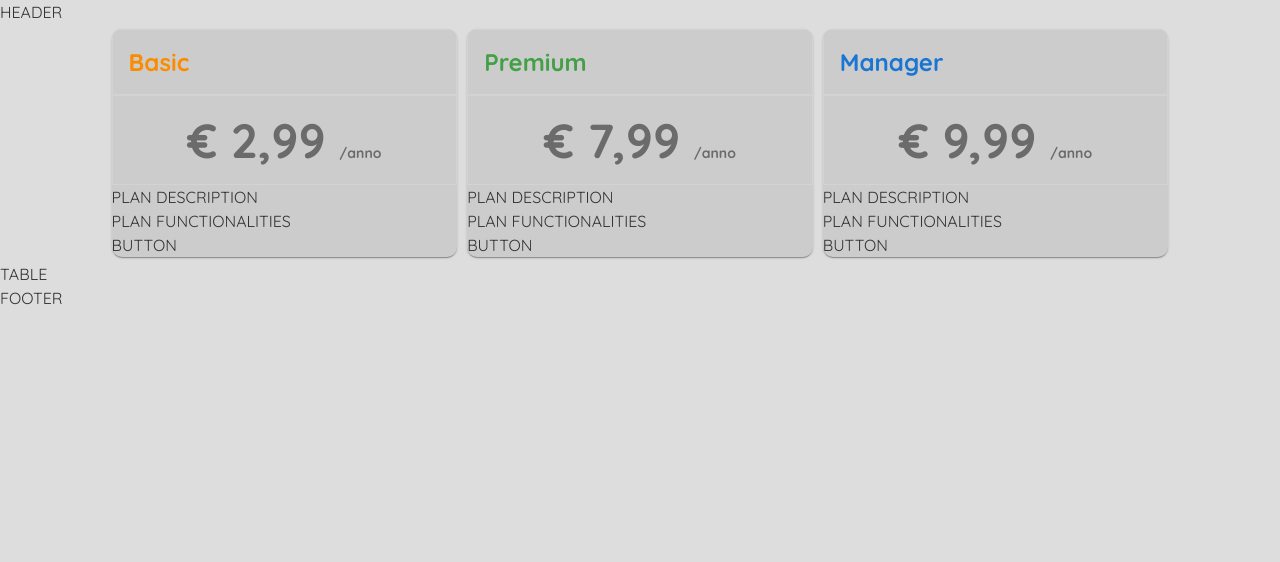
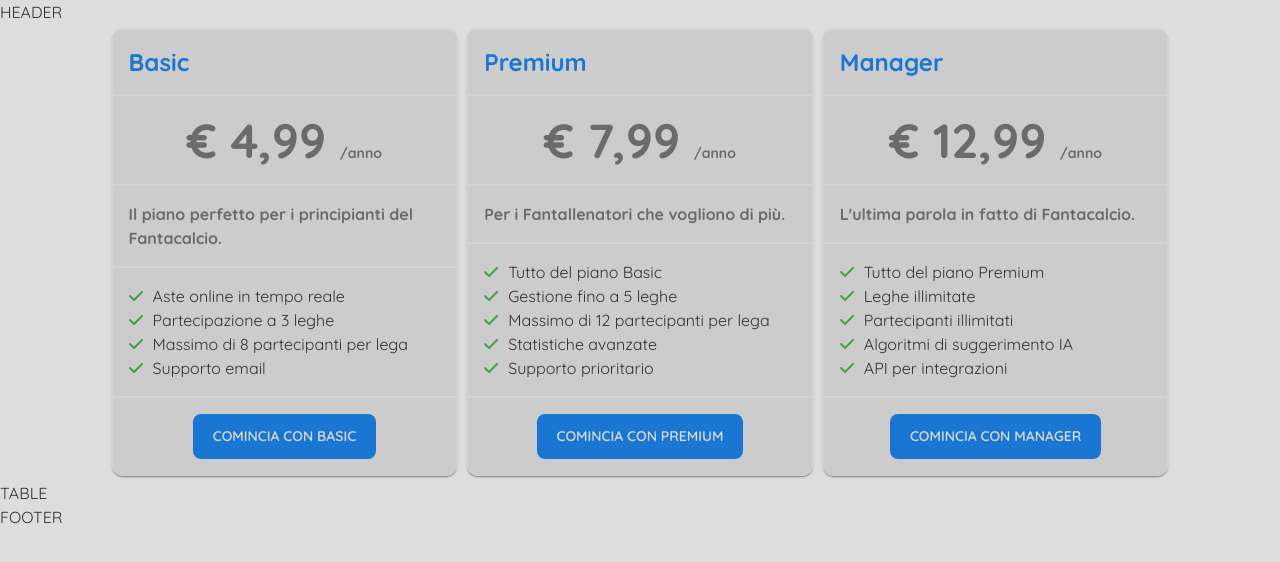
Before and after one commit to danielecomandini/astawar, a React (Vite) app: page /subscription in a window 1280 px wide. Shown: the top 562 px of the page. Built offline with nearby package versions, Linux system fonts and the light colour scheme.

Commit message:
All Cards defined

```diff
--- a/src/UI/elements/buttons/AWButton.jsx
+++ b/src/UI/elements/buttons/AWButton.jsx
@@ -8,7 +8,7 @@ const AWButton = ({ children, ...props }) => {
       }}
       {...props}
     >
-      TESTO QUI
+      {children}
     </Button>
   );
 };
--- a/src/pages/subscriptions/components/card/AstaWarSubscriptionPlanCard.jsx
+++ b/src/pages/subscriptions/components/card/AstaWarSubscriptionPlanCard.jsx
@@ -1,6 +1,9 @@
 import { Card } from "@mui/material";
 import PlanName from "./PlanName";
 import PlanPrice from "./PlanPrice";
+import PlanDescription from "./PlanDescription";
+import PlanFunctionalities from "./PlanFunctionalities";
+import PlanButton from "./PlanButton";
 
 const AstaWarSubscriptionPlanCard = ({plan}) => {
   return (
@@ -12,9 +15,9 @@ const AstaWarSubscriptionPlanCard = ({plan}) => {
     >
       <PlanName plan={plan} />
       <PlanPrice plan={plan} />
-      <div>PLAN DESCRIPTION</div>
-      <div>PLAN FUNCTIONALITIES</div>
-      <div>BUTTON</div>
+      <PlanDescription plan={plan} />
+      <PlanFunctionalities plan={plan} />
+      <PlanButton plan={plan} />
     </Card>
   );
 };
--- /dev/null
+++ b/src/pages/subscriptions/components/card/PlanButton.jsx
@@ -0,0 +1,28 @@
+import { Box } from "@mui/material";
+import AWButton from "../../../../UI/elements/buttons/AWButton";
+import { AW_COLORS } from "../../../../UI/themes/AstaWarTheme";
+
+const PlanButton = ({ plan }) => {
+  return (
+    <Box
+      sx={{
+        maxWidth: 600,
+        margin: "0 auto",
+        border: "1px solid lightgray",
+        p: 2,
+      }}
+    >
+      <div style={{
+        display: 'flex',
+        justifyContent: 'center',
+        width: '100%'
+      }}>
+        <AWButton style={{
+          backgroundColor: plan.color
+        }}>COMINCIA CON {plan.title.toUpperCase()}</AWButton>
+      </div>
+    </Box>
+  );
+};
+
+export default PlanButton;
--- /dev/null
+++ b/src/pages/subscriptions/components/card/PlanDescription.jsx
@@ -0,0 +1,24 @@
+import { Box } from "@mui/material";
+import AWText from "../../../../UI/elements/texts/AWText";
+import { AW_COLORS } from "../../../../UI/themes/AstaWarTheme";
+
+const PlanDescription = ({ plan }) => {
+  return (
+    <Box
+      sx={{
+        maxWidth: 600,
+        margin: "0 auto",
+        border: "1px solid lightgray",
+        p: 2,
+      }}
+    >
+      <div>
+        <AWText variant="h7" fontWeight="bold" color={AW_COLORS.darkGrey}>
+          {plan.description}
+        </AWText>
+      </div>
+    </Box>
+  );
+};
+
+export default PlanDescription;
--- /dev/null
+++ b/src/pages/subscriptions/components/card/PlanFunctionalities.jsx
@@ -0,0 +1,31 @@
+import { Box } from "@mui/material";
+import AWText from "../../../../UI/elements/texts/AWText";
+import { AW_COLORS } from "../../../../UI/themes/AstaWarTheme";
+import AWIcon from "../../../../UI/elements/icons/AWIcon";
+import { faCheck } from "@fortawesome/free-solid-svg-icons";
+
+const PlanFunctionalities = ({ plan }) => {
+  return (
+    <Box
+      sx={{
+        maxWidth: 600,
+        margin: "0 auto",
+        border: "1px solid lightgray",
+        p: 2,
+      }}
+    >
+      <div>
+        {plan.features.map((feature, idx) => (
+          <div key={idx} style={{ display: "flex" }}>
+            <div>
+              <AWIcon icon={faCheck} color={AW_COLORS.green} />
+            </div>
+            <div><AWText paddingLeft="10px">{feature}</AWText></div>
+          </div>
+        ))}
+      </div>
+    </Box>
+  );
+};
+
+export default PlanFunctionalities;
--- a/src/pages/subscriptions/data/SUBSCRIPTION_PLANS.js
+++ b/src/pages/subscriptions/data/SUBSCRIPTION_PLANS.js
@@ -1,14 +1,14 @@
 const PLANS = [
   {
     title: "Basic",
-    price: "€ 2,99",
+    price: "€ 4,99",
     popular: true,
-    color: '#FB8C00',
+    color: '#1976D2',
     description: "Il piano perfetto per i principianti del Fantacalcio.",
     features: [
       "Aste online in tempo reale",
-      "Gestione di 1 lega",
-      "Fino a 8 partecipanti",
+      "Partecipazione a 3 leghe",
+      "Massimo di 8 partecipanti per lega",
       "Supporto email",
     ],
     buttonText: "Inizia con Basic",
@@ -16,13 +16,13 @@ const PLANS = [
   {
     title: "Premium",
     price: "€ 7,99",
-    color: '#43A047',
+    color: '#1976D2',
     recommended: true,
     description: "Per i Fantallenatori che vogliono di più.",
     features: [
       "Tutto del piano Basic",
-      "Gestione fino a 3 leghe",
-      "Fino a 16 partecipanti per lega",
+      "Gestione fino a 5 leghe",
+      "Massimo di 12 partecipanti per lega",
       "Statistiche avanzate",
       "Supporto prioritario",
     ],
@@ -30,7 +30,7 @@ const PLANS = [
   },
   {
     title: "Manager",
-    price: "€ 9,99",
+    price: "€ 12,99",
     color: '#1976D2',
     description: "L'ultima parola in fatto di Fantacalcio.",
     features: [
@@ -38,7 +38,6 @@ const PLANS = [
       "Leghe illimitate",
       "Partecipanti illimitati",
       "Algoritmi di suggerimento IA",
-      "Supporto 24/7",
       "API per integrazioni",
     ],
     buttonText: "Inizia con Manager",
```
